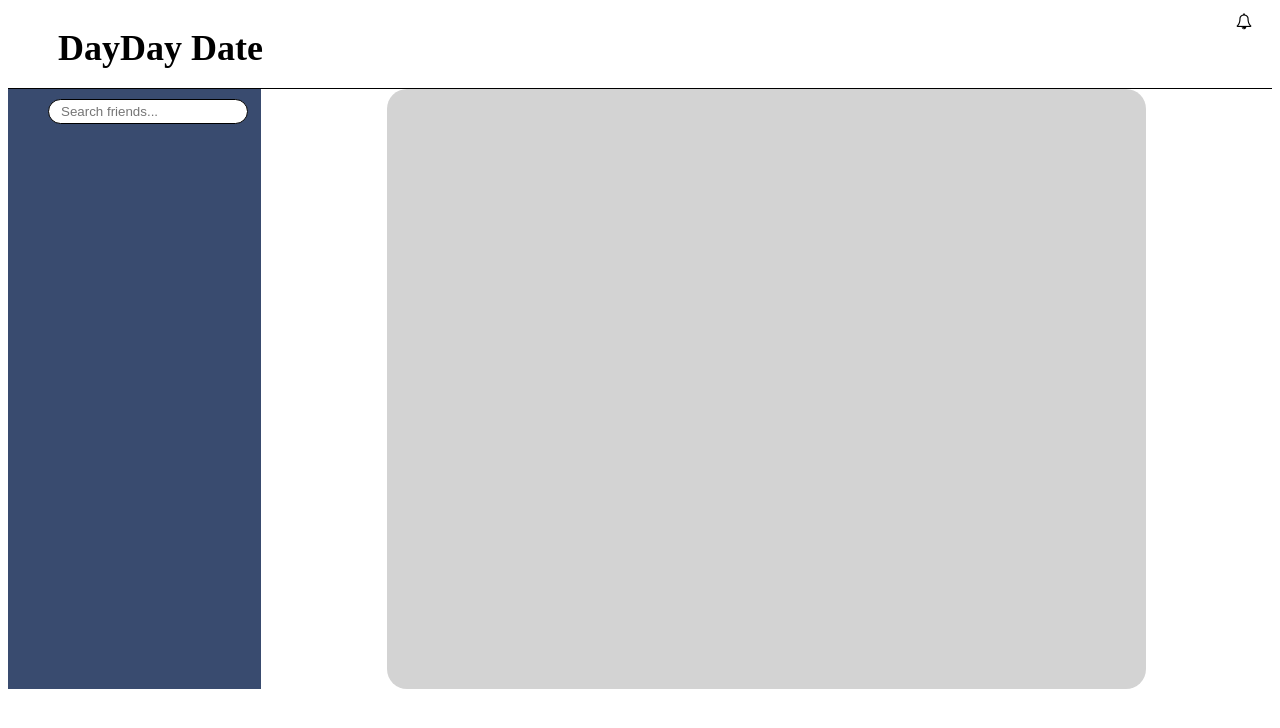
After one commit to KevinLin1120/DaYDayDate, a PHP site: page /homepage.html in a window 1280 px wide. The commit adds this page. Shown: the top 728 px of the page. Run offline with PHP 8.4, Linux system fonts and the light colour scheme.

Commit message:
0522update

```diff
--- /dev/null
+++ b/calender/homepage.html
@@ -0,0 +1,80 @@
+<!DOCTYPE html>
+<html lang="en">
+<head>
+    <meta charset="UTF-8">
+    <meta http-equiv="X-UA-Compatible" content="IE=edge">
+    <meta name="viewport" content="width=device-width, initial-scale=1.0">
+    <link rel="stylesheet" href="https://cdnjs.cloudflare.com/ajax/libs/font-awesome/4.7.0/css/font-awesome.min.css">
+    <title>Document</title>
+    <style>
+    label.logo{
+        color:black;
+        font-size: 36px;
+        line-height: 80px;
+        padding: 0 50px;
+        font-weight: bold;
+    }
+    nav{
+        background-color: white;
+        height: 80px;
+        margin: 0;
+        padding: 0;
+        border-bottom: 1px solid black;
+    }
+    .side-menu{
+        width: 20%;
+        height:600px;
+        background-color:#394B6F;
+    }
+    .calender{
+        background-color: lightgray;
+        height: 600px;
+        width:60%;
+        border-radius:20px;
+        overflow: flex;
+        margin: auto;
+    }
+    input[type=search] {
+    border: 1px solid #000;
+    width: 200px;
+    padding: 4px 12px;
+    border-radius: 20px;
+    -webkit-appearance: none;
+    margin-left: 40px;
+    margin-top: 10px;
+    }
+    .flex-container {
+    display: flex;
+    flex-direction: row;
+    }
+    i{
+        float: right;
+        margin-right: 20px;
+        margin-top: 5px
+    }
+    </style>
+</head>
+<body>
+    <div class="container">
+        <header>
+            <nav>
+                <label class="logo">DayDay Date</label>
+                <i class="fa-solid fa fa-bell-o fa-2xl" aria-hidden="true"></i>
+            </nav>
+        </header>
+        <div class="flex-container">
+            <div class="side-menu">
+                <form>
+                    <input type="search"placeholder="Search friends...">
+                </form>
+                <aside>
+                </aside>
+            </div>
+            <div class="calender">
+
+
+            </div>
+        </div>
+    </div>
+</body>
+</html>
```
Also changed, not shown: calender/calendar.php (+5 -4 lines), calender/style.css (+8 -6 lines).
